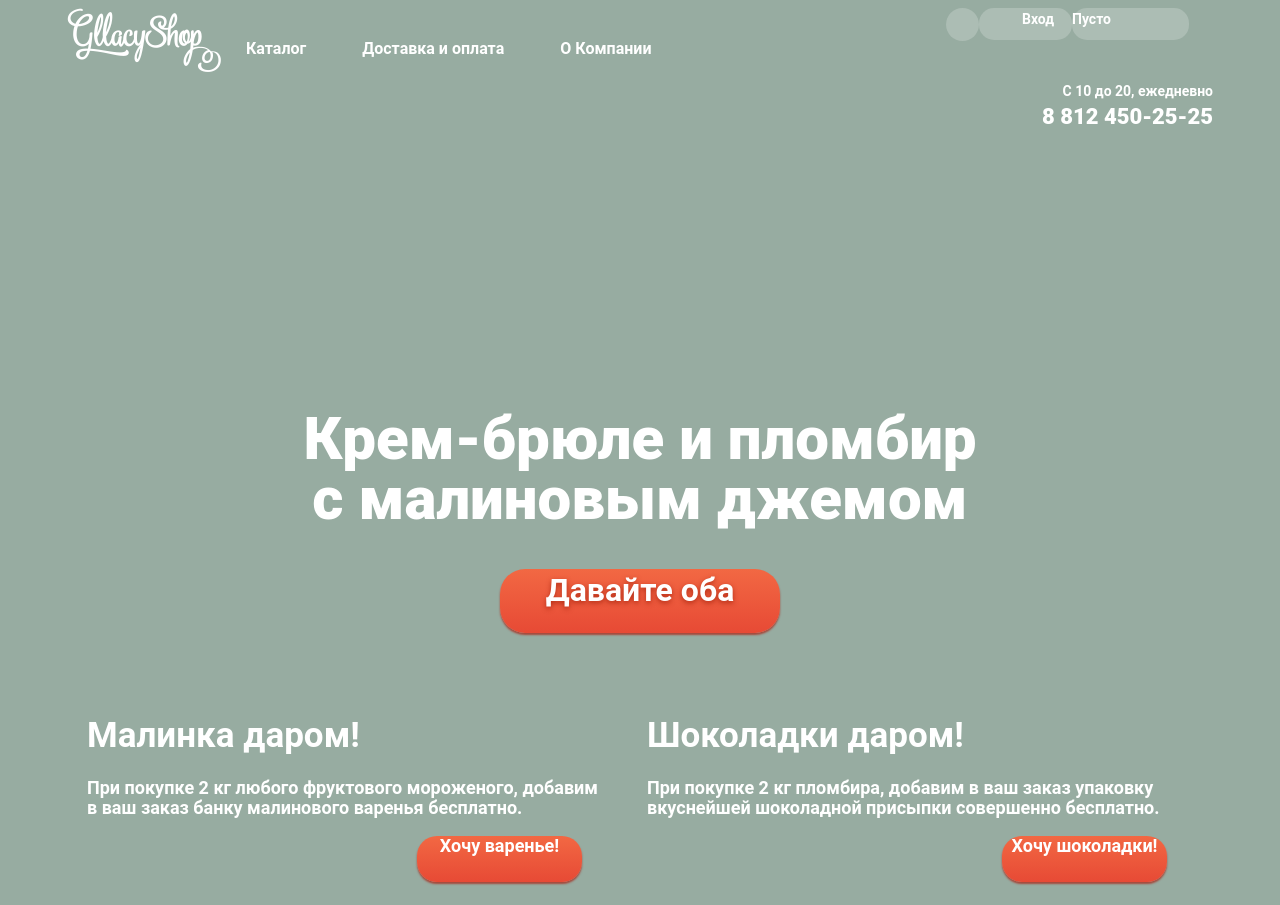
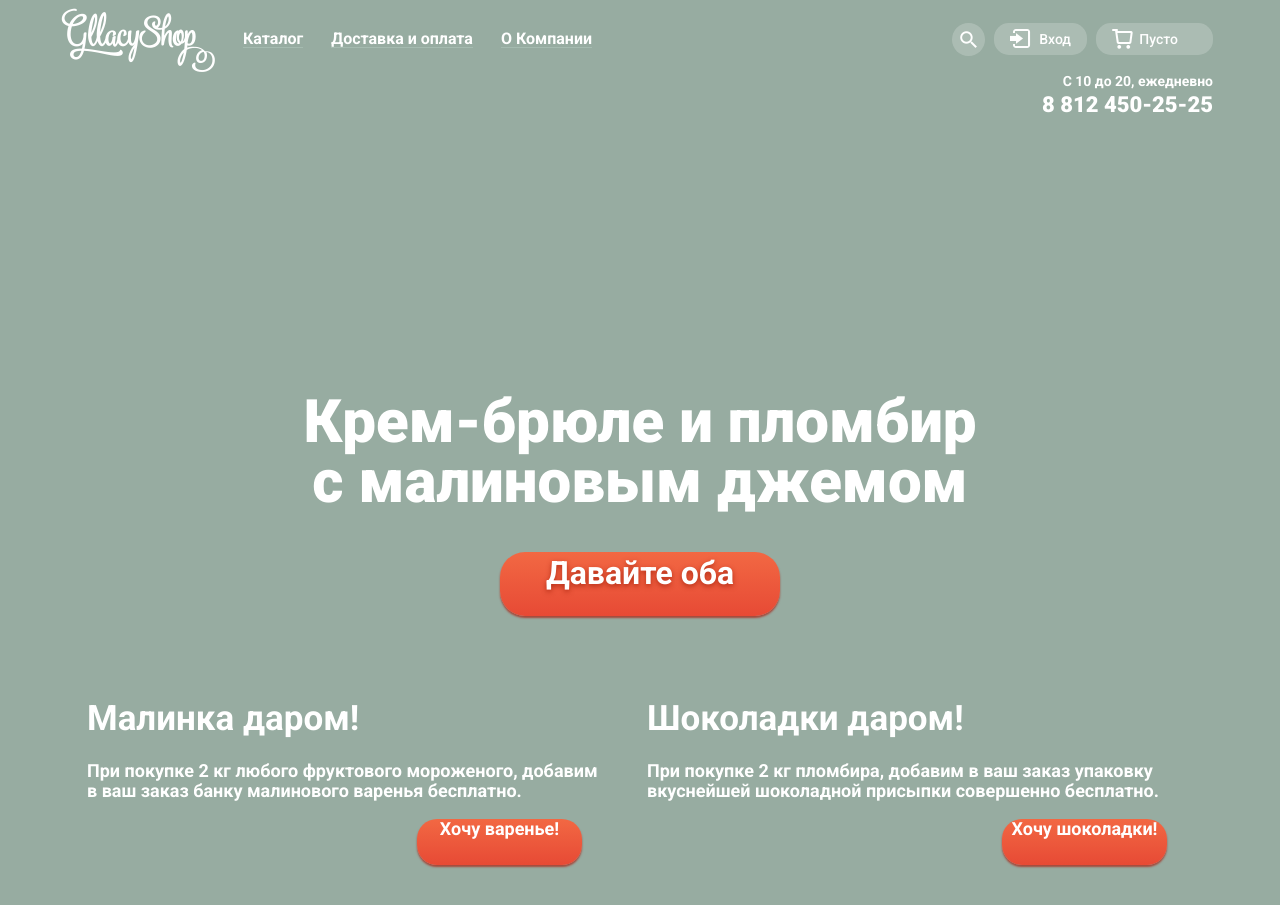
Before and after one commit to KrisChuprina/133941-gllacy, a plain HTML site: page index.html in a window 1280 px wide. Shown: the top 905 px of the page. Drawn offline with Linux system fonts and the light colour scheme.

Commit message:
главная пиксельперфект начало

```diff
--- a/css/style.css
+++ b/css/style.css
@@ -8,18 +8,21 @@ body {
   background: #97aca1;
   vertical-align: top;
 }
-.main-header {
-  min-height: 75px;
+.main-header::after {
+  content: '';
+  clear: both;
+  display: table;
 }
 .container {
   width: 1146px;
   margin: 0 auto;
-  padding: 0 10px;
+  padding: 0;
   font-size: 0px;
 }
 .logo {
   width: 154px;
   float: left;
+  margin-left: -6px;
 }
 a {
   text-decoration: none;
@@ -27,22 +30,22 @@ a {
 }
 .main-menu {
   float: left;
+  padding-top: 20px;
+  margin-left: 28px;
   min-width: 385px;
-  margin-left: 25px;
-  min-height: 75px;
 }
 .main-menu ul {
   padding:0;
-  padding-top: 30px;
-
+  margin:0;
 }
 .main-menu li {
   margin: 0;
   display: inline-block;
-  padding-right: 28px;
   font-size: 16px;
+  line-height: 16px;
   vertical-align: middle;
   margin-right: 28px;
+  border-bottom: 1px solid rgb(165, 187, 176);
 }
 .menu-catalog {
   display: none;
@@ -55,16 +58,18 @@ a {
 .header-icons {
   float: right;
   min-width: 267px;
-  min-height: 75px;
+  padding-top: 15px;
+  text-align: right;
 }
 .header-icons .search {
   width: 33px;
   height: 33px;
   border-radius: 50%;
   border:none;
-  background-color: rgba(255, 255, 255, 0.2);
+  background: rgba(255, 255, 255, 0.2) url(../img/main/search.png) no-repeat 8px 8px;
   display: inline-block;
   vertical-align: top;
+  margin-right: 9px;
 }
 .header-icons .open-search {
 
@@ -72,56 +77,68 @@ a {
 .header-icons .user-block {
   vertical-align: top;
   display: inline-block;
-  width: 50px;
-  height: 32px;
-  background: rgba(255, 255, 255, 0.2);
+  width: 34px;
+  height: 27px;
+  background: rgba(255, 255, 255, 0.2) url(../img/main/enter.png) no-repeat 16px 6px;
   border-radius: 15px;
+  padding-top: 5px;
   padding-left: 43px;
-}
-.header-icons .user-block a {
-  vertical-align: middle;
+  padding-right: 16px;
+  margin-right: 9px;
   font-size: 14px;
+  font-weight: 500;
 }
 .header-icons .user-basket {
   vertical-align: top;
   display: inline-block;
-  width: 117px;
-  height: 32px;
-  background: rgba(255, 255, 255, 0.2);
+  width: 82px;
+  height: 27px;
+  background: rgba(255, 255, 255, 0.2) url(../img/main/basket.png) no-repeat 16px 6px;
   border-radius: 15px;
+  font-size: 14px;
+  font-weight: 500;
+  padding-top: 5px;
+  padding-right: 35px;
 }
-.header-icons .user-basket a{
-  vertical-align: middle;
-  font-size: 14px;
+.header-icons .pull.user-basket {
+  background-image: none;
+}
+.timetable {
+  width: 1146px;
+  margin: 0 auto;
+  position: relative;
+  top: -10px;
+  right: 0;
 }
 .time {
-  float:right;
+  margin-top: 0;
+  margin-bottom: 4px;
   min-width: 267px;
   text-align: right;
   font-size:14px;
   line-height: 16px;
 }
 .phone {
-  float:right;
   min-width: 267px;
   text-align: right;
   font-size: 22px;
   font-weight: 900;
   line-height: 24px;
 }
-.red::after {
-  content: "";
-  clear: both;
-  display: table;
+.slider {
+  margin-top: 0;
+  padding-top: 0;
 }
-.slider {
-  margin-top: 280px;
+.slider div[class^="page-"]:not(:first-of-type) {
+  display: none;
+
 }
 .slider h1 {
   font-size: 60px;
   font-weight: 900;
   line-height: 60px;
   text-align: center;
+  padding-top: 225px;
 }
 .slider .button {
   background: -webkit-linear-gradient(90deg, #e74a35 0%, #f26843 100%);
--- a/index.html
+++ b/index.html
@@ -1,6 +1,7 @@
 <!DOCTYPE html>
 <html lang="ru">
   <head>
+    <link href='https://fonts.googleapis.com/css?family=Roboto:400,700,500,900&subset=latin,cyrillic' rel='stylesheet' type='text/css'>
     <link  href="css/style.css" rel="stylesheet">
     <meta charset="utf-8">
     <title>Gllacy</title>
@@ -48,17 +49,17 @@
       </header>
       <main>
         <div class="container">
-        <div class="red">
-          <div class="time">С 10 до 20, ежедневно</div><br>
+        <div class="timetable">
+          <div class="time">С 10 до 20, ежедневно</div>
           <div class="phone">8 812 450-25-25</div>
         </div>
           <div class="slider">
-            <div>
+            <div class="page-1">
               <h1>Крем-брюле и пломбир <br> с малиновым джемом</h1>
               <div class="button"><a href="#">Давайте оба</a></div>
             </div>
-            <div></div>
-            <div></div>
+            <div class="page-2"></div>
+            <div class="page-3"></div>
           </div>
           <section class="razz">
             <h2>Малинка даром!</h2>
```
Also changed, not shown: catalog.html (+2 -2 lines).
